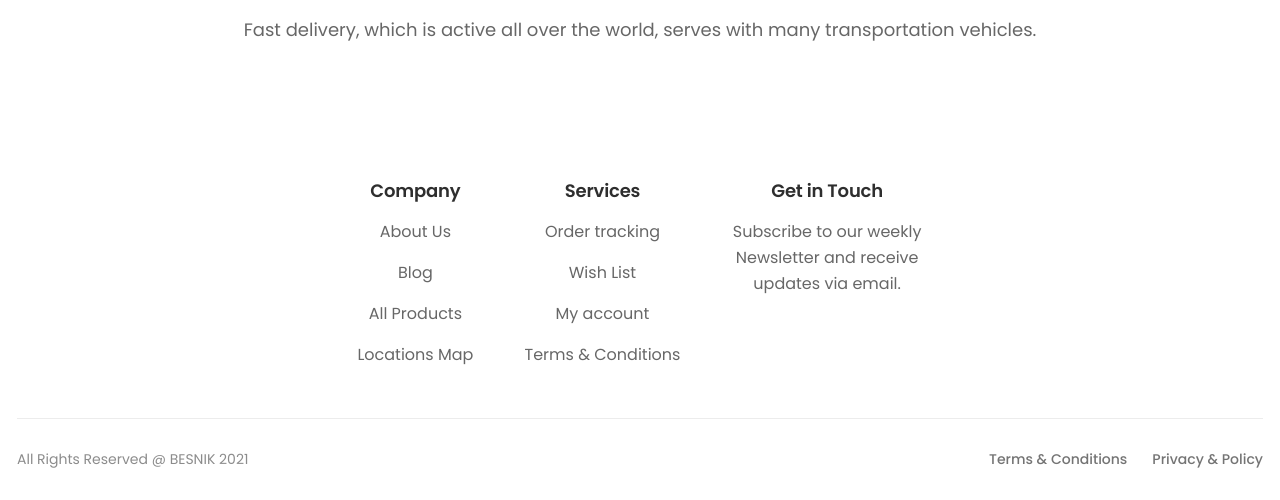
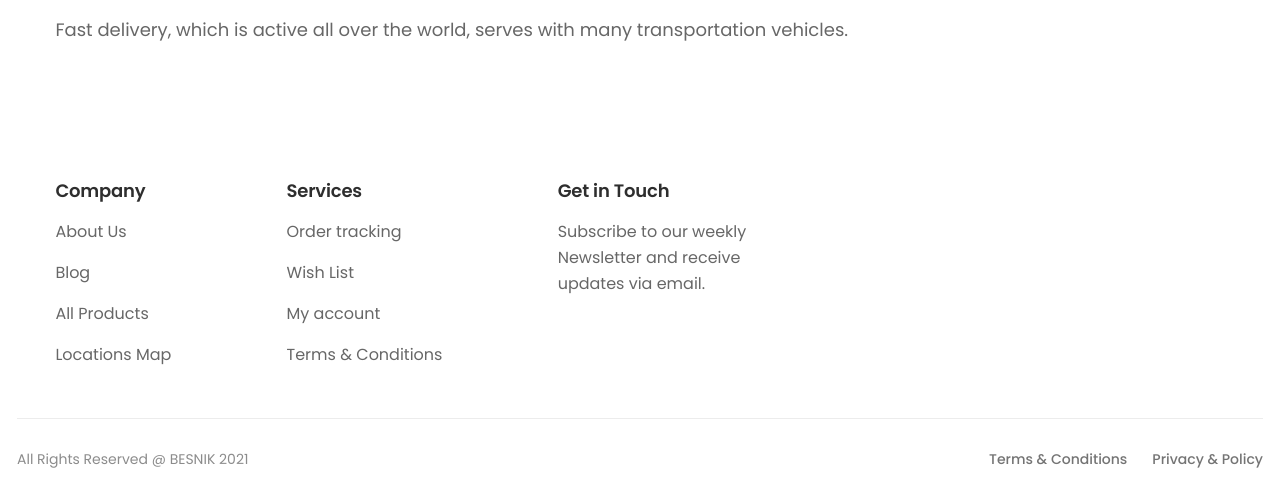
Before and after one commit to MohamedHesham1/Food-Delivery-Landing, a website built with Vite: page index.html in a window 1280 px wide. Shown: the part 4424-4924 px from the top of the page. Built offline with nearby package versions, Linux system fonts and the light colour scheme.

Commit message:
fix: :bug: correct footer elements alignment

```diff
--- a/style.scss
+++ b/style.scss
@@ -635,9 +635,9 @@ footer {
     height: auto;
     margin-inline: 17px;
     .footer-logo {
-      width: 70%;
+      width: auto;
       height: 144.79px;
-      text-align: center;
+      text-align: left;
       font-size: 18px;
     }
   }
@@ -646,17 +646,16 @@ footer {
     flex-direction: column;
     height: auto;
     gap: 90px;
-    align-items: center;
+    align-items: flex-start;
     padding-block: 50px;
+    padding-inline: 3vw;
   }
   .column-wrapper {
     display: flex;
-    column-gap: 4vw;
-    row-gap: 6vw;
+    gap: 9vw;
     flex-wrap: wrap;
-    justify-content: center;
-    padding-inline: 20px;
-    text-align: center;
+    justify-content: flex-start;
+    text-align: left;
     & > li:nth-child(1) {
       margin: 0;
     }
```
